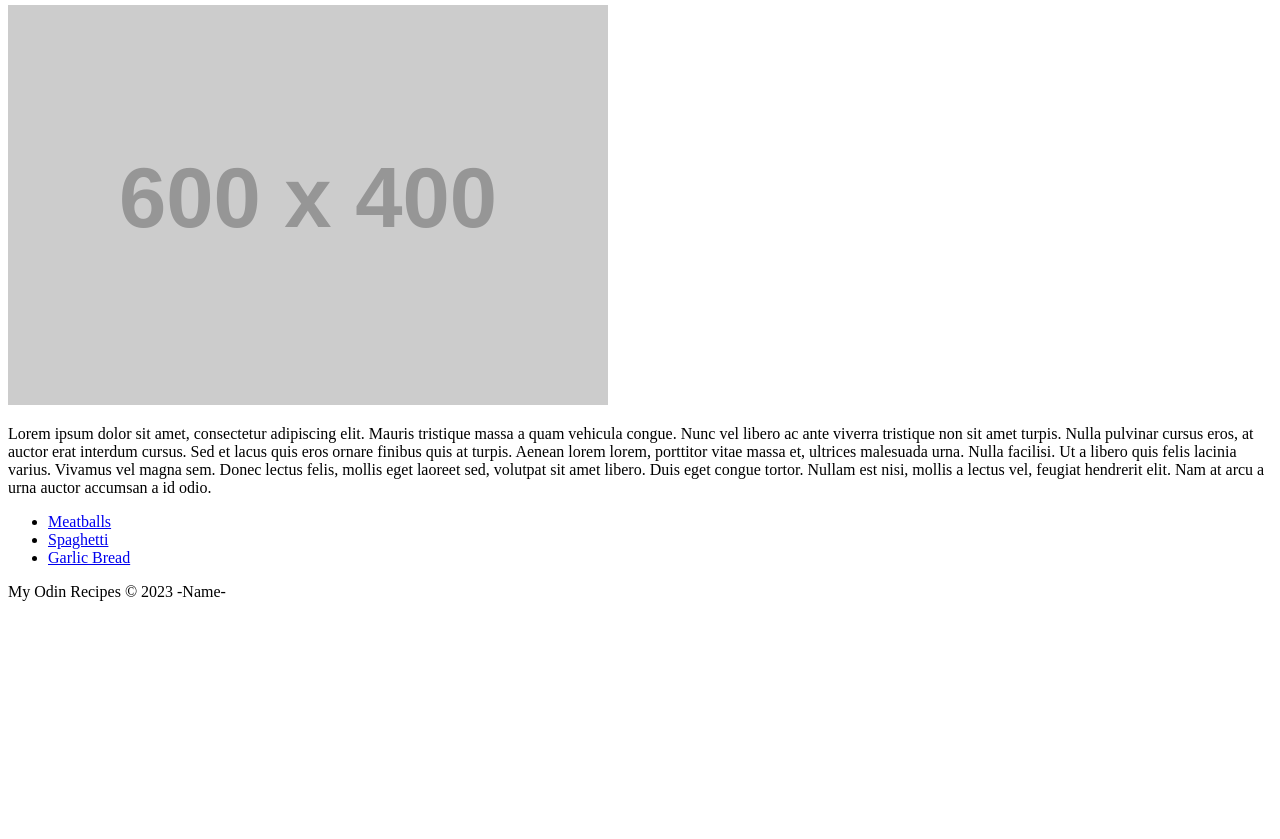
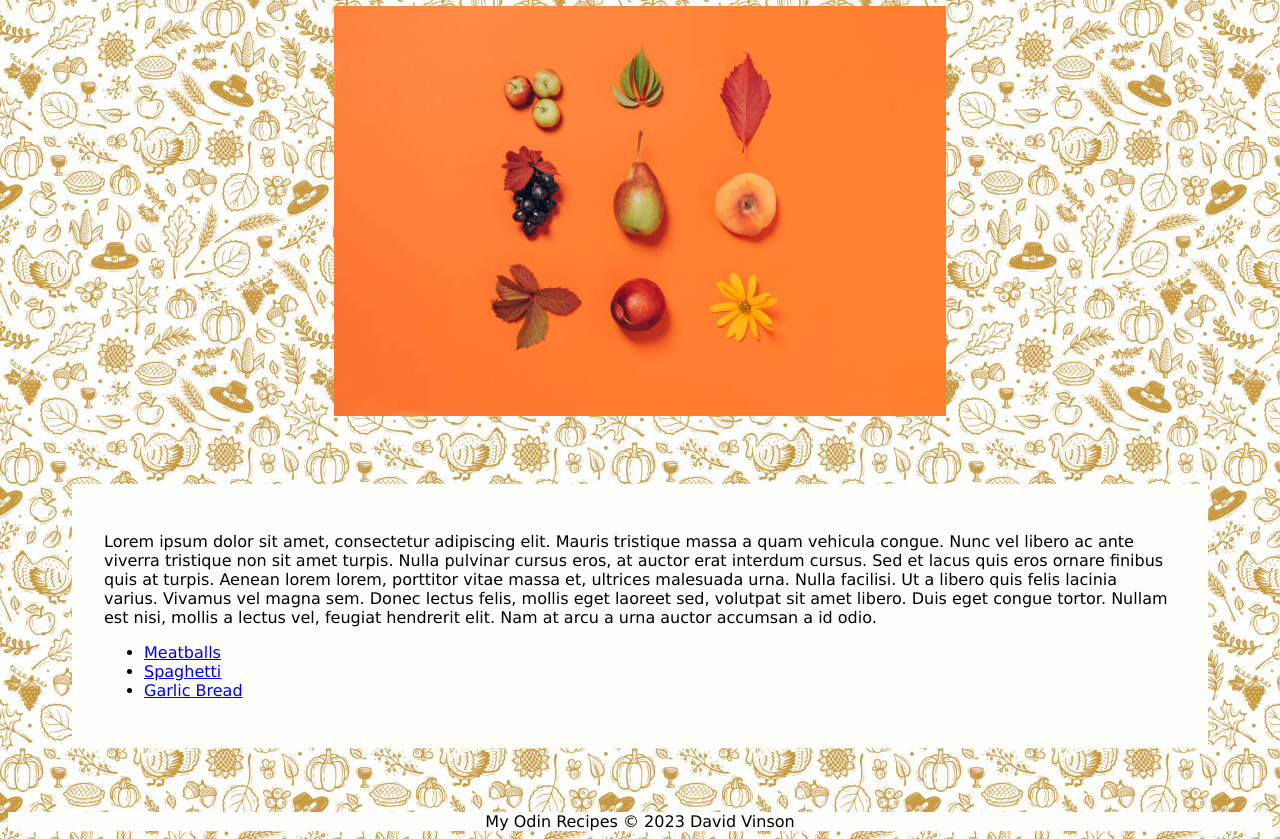
Before and after one commit to DavidVinson/Recipe-CSS, a plain HTML site: page index.html in a window 1280 px wide. Shown: the part 75-914 px from the top of the page. Before the commit the page ends 800 px from the top, so only its background shows below. Drawn offline with Linux system fonts and the light colour scheme; placeholder pictures from the web are drawn by us.

Commit message:
add images and rough fall style in index

```diff
--- a/css/styles.css
+++ b/css/styles.css
@@ -0,0 +1,31 @@
+/* all boxes red border */
+/* * {
+    border-color: red;
+    border-style: solid;
+    border-width: 2px;
+} */
+
+body {
+    background-color: #FEFEFA; /*baby powder*/
+    font-family: Verdana, Geneva, Tahoma, sans-serif;
+    background-image: url(../img/istockphoto-860183116-612x612.jpeg);
+}
+
+header {
+    text-align: center;
+
+}
+
+main {
+    background-color: #FEFEFA; /*baby powder*/
+    margin: 4rem;
+    padding: 2rem;
+
+}
+
+footer {
+    background-color: #FEFEFA;
+    text-align: center;
+
+
+}
--- a/index.html
+++ b/index.html
@@ -4,6 +4,7 @@
 <head>
   <meta charset="UTF-8" />
   <meta name="viewport" content="width=device-width, initial-scale=1.0" />
+  <link rel="stylesheet" href="./css/styles.css">
   <title>Odin Recipes</title>
 </head>
 
@@ -11,7 +12,9 @@
   <header>
     <h1>Odin Recipes</h1>
     <div>
-      <img src="https://placehold.co/600x400/png" alt="food">
+      <!-- <img src="https://placehold.co/600x400/png" alt="food"> -->
+      <img src="./img/istockphoto-1341381823-612x612.jpeg" alt="fall">
+
     </div>
   </header>
 
@@ -36,7 +39,7 @@
     </ul>
   </main>
 
-  <footer>My Odin Recipes &copy; 2023 -Name-</footer>
+  <footer>My Odin Recipes &copy; 2023 David Vinson</footer>
 
 </body>
 
```
Also changed, not shown: img/istockphoto-1341381823-612x612.jpeg (added), img/istockphoto-860183116-612x612.jpeg (added).
